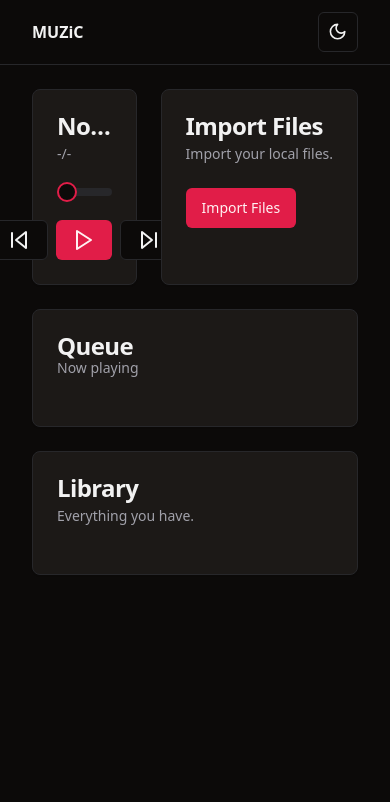
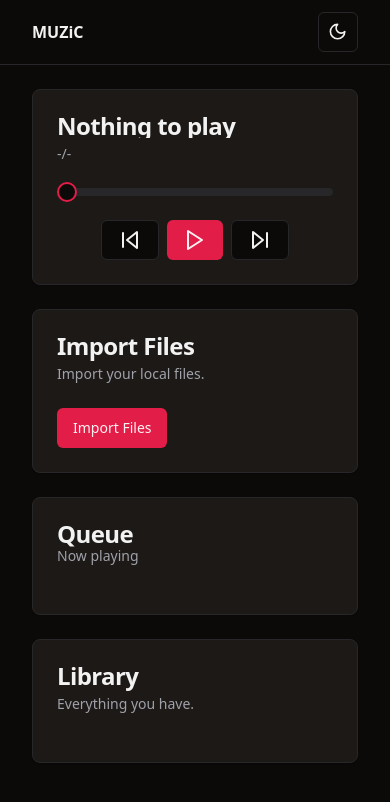
Before and after one commit to AnjalaD/muzic, a React (Vite) app: page / in a window 390 px wide. Shown: the top 802 px of the page. Built offline with nearby package versions, Linux system fonts and the light colour scheme.

Commit message:
Improve responsiveness

```diff
--- a/src/App.tsx
+++ b/src/App.tsx
@@ -10,7 +10,7 @@ export default function App() {
   return (
     <ThemeProvider defaultTheme="dark" storageKey="vite-ui-theme">
       <Layout>
-        <section className="container grid grid-cols-1 md:grid-cols-2 lg:grid-cols-3 gap-6 pb-8 pt-6 md:py-10">
+        <section className="container grid grid-cols-1 md:grid-cols-2 gap-6 pb-8 pt-6 md:py-10">
           <Player />
           <LocalImporter />
 
--- a/src/widgets/library/library.tsx
+++ b/src/widgets/library/library.tsx
@@ -16,7 +16,7 @@ export function Library() {
   const addToQueue = useQueueStore((state) => state.add);
 
   return (
-    <Card className="col-span-2">
+    <Card className="md:col-span-2">
       <CardHeader>
         <CardTitle>Library</CardTitle>
         <CardDescription>Everything you have.</CardDescription>
--- a/src/widgets/queue/queue.tsx
+++ b/src/widgets/queue/queue.tsx
@@ -14,7 +14,7 @@ export function Queue() {
   const queue = useQueueStore();
 
   return (
-    <Card className="col-span-2">
+    <Card className="md:col-span-2">
       <CardHeader>
         <div className="flex gap-4">
           <div className="flex-grow">
```
